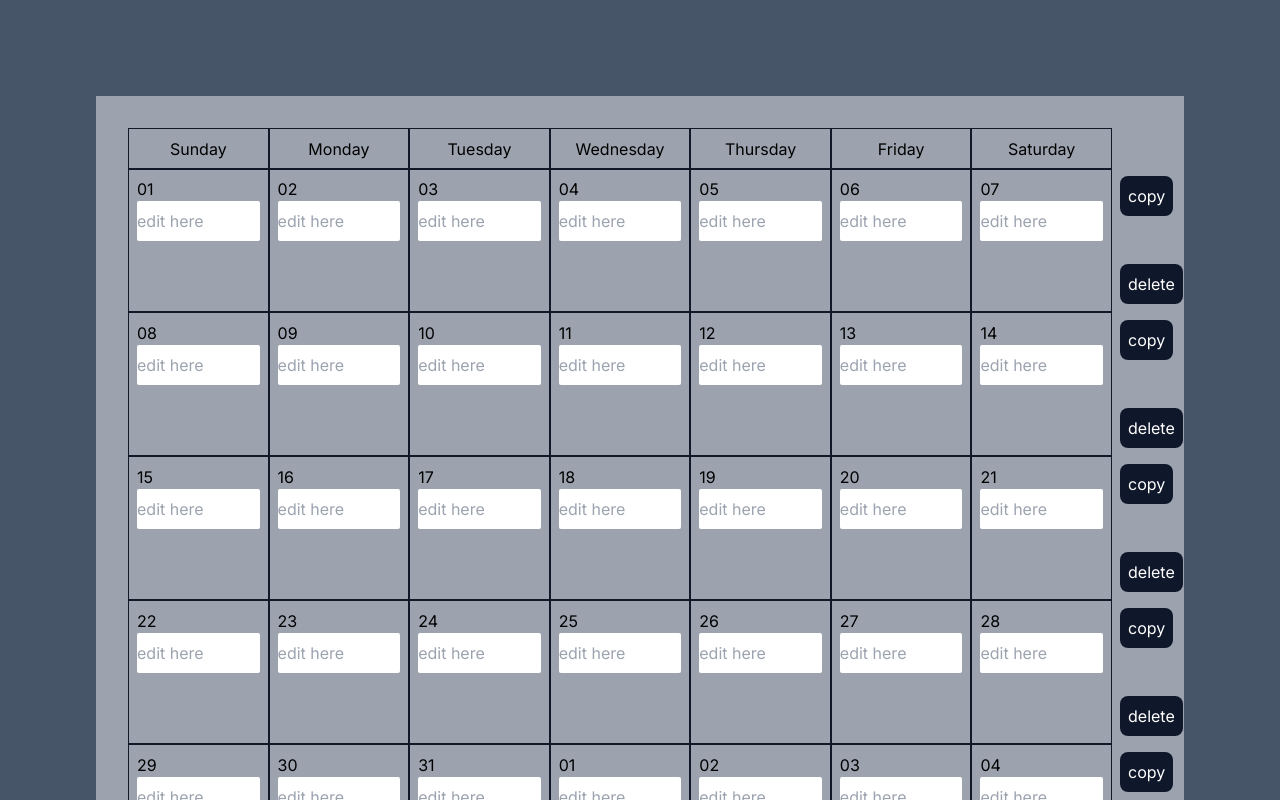
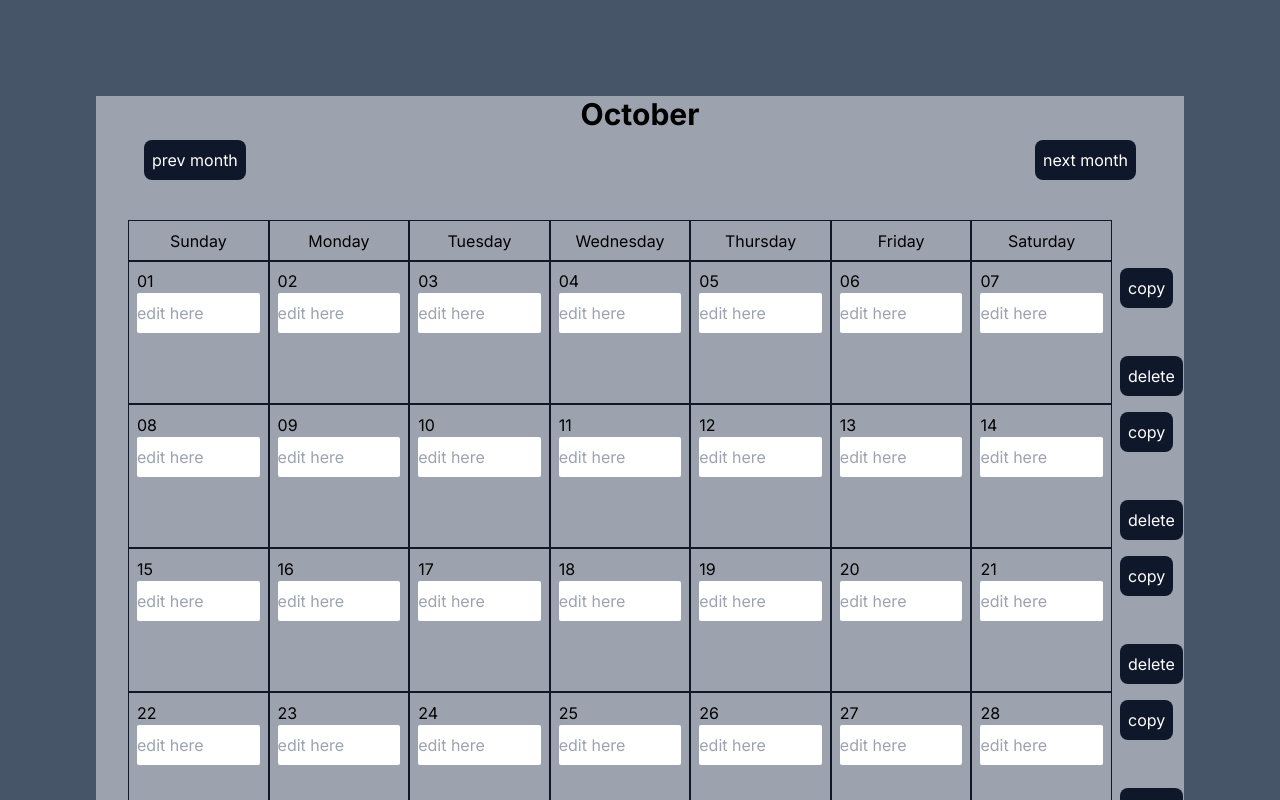
Before and after one commit to OmarNashat01/Event-Calendar, a Next.js app: page / in a window 1280 px wide. Shown: the top 800 px of the page. Built offline with nearby package versions, Linux system fonts and the light colour scheme.

Commit message:
add month name

```diff
--- a/src/components/calendar/calendar.tsx
+++ b/src/components/calendar/calendar.tsx
@@ -59,7 +59,13 @@ function EventCalendar() {
 
     return (
         <div className='bg-gray-400 w-full'>
-            {/* <h1>Event Calendar</h1> */}
+            <h1 className='w-full text-center text-3xl font-bold'>{format(currentMonth, 'MMMM')}</h1>
+
+            <div className='w-full flex justify-between px-10'>
+                <button className='bg-slate-900 text-white p-2 m-2 rounded-lg' onClick={decrementMonth}>prev month</button>
+                <button className='bg-slate-900 text-white p-2 m-2 rounded-lg' onClick={incrementMonth}>next month</button>
+            </div>
+
             <div className='grid grid-flow-row w-full p-8 '>
                 <div className='grid grid-cols-7 h-10 text-center mr-10 '>
                     {eachDayOfInterval({ start: startOfWeek(currentMonth), end: endOfWeek(currentMonth) }).map((day, index) => {
@@ -93,8 +99,6 @@ function EventCalendar() {
                     )
                 })}
             </div>
-            <button className='bg-slate-900 text-white p-2 m-2 rounded-lg' onClick={decrementMonth}>prev month</button>
-            <button className='bg-slate-900 text-white p-2 m-2 rounded-lg' onClick={incrementMonth}>next month</button>
         </div >
     )
 }
```
